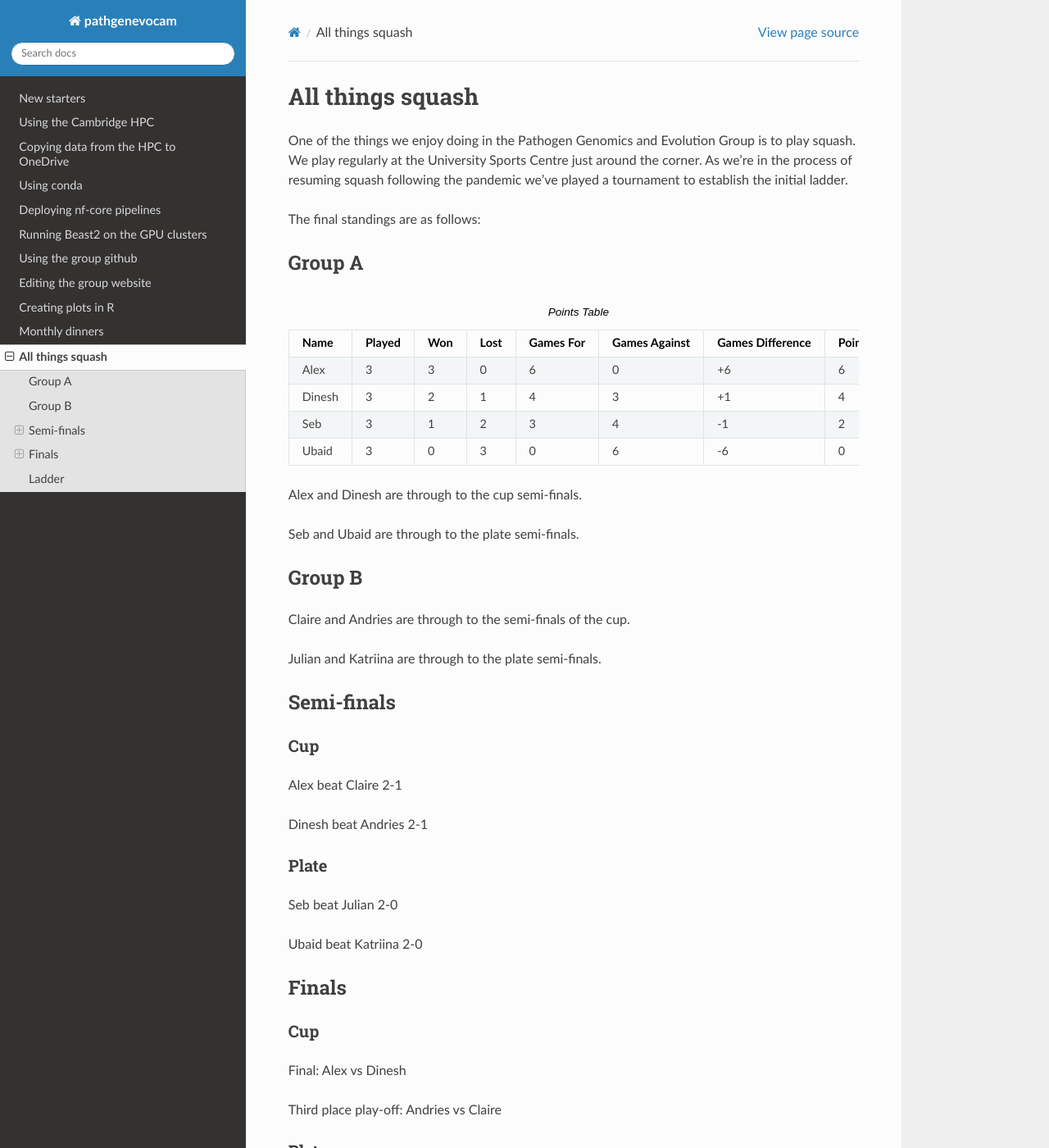
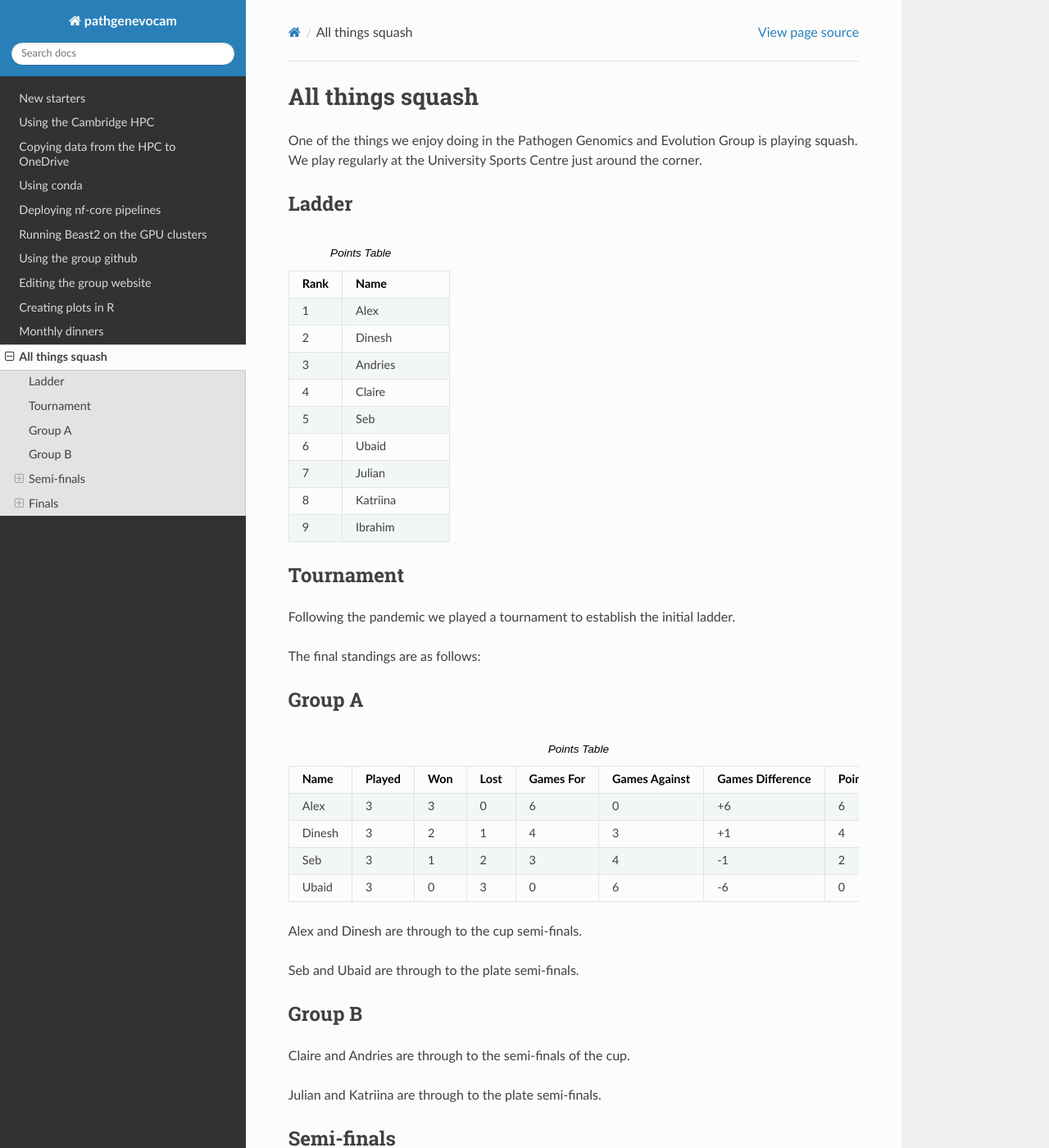
Before and after one commit to pathgenevocam/readthedocs, a Sphinx documentation site: the page built from docs/source/squash.rst, in a window 1280 px wide and 1400 px high. Shown: the whole window at 82% size. Built offline with Sphinx 7.4.7 and the Read the Docs theme 2.0.0, drawn with Linux system fonts in a browser that asks for light colours; some of the changed text lies outside the part shown.

Commit message:
update squash page

```diff
--- a/docs/source/squash.rst
+++ b/docs/source/squash.rst
@@ -1,9 +1,41 @@
 All things squash
 =================
 
-One of the things we enjoy doing in the Pathogen Genomics and Evolution Group is to play squash.
-We play regularly at the University Sports Centre just around the corner.  As we're in the process
-of resuming squash following the pandemic we've played a tournament to establish the initial ladder.
+One of the things we enjoy doing in the Pathogen Genomics and Evolution Group is playing squash.
+We play regularly at the University Sports Centre just around the corner.
+
+Ladder
+------
+
+.. list-table:: Points Table
+   :widths: 25 50
+   :header-rows: 1
+
+   * - Rank
+     - Name
+   * - 1
+     - Alex
+   * - 2
+     - Dinesh
+   * - 3
+     - Andries
+   * - 4
+     - Claire
+   * - 5
+     - Seb
+   * - 6
+     - Ubaid
+   * - 7
+     - Julian
+   * - 8
+     - Katriina
+   * - 9
+     - Ibrahim
+
+Tournament
+----------
+
+Following the pandemic we played a tournament to establish the initial ladder.
 
 The final standings are as follows:
 
@@ -89,7 +121,8 @@ Finals
 Cup
 ^^^
 
-Final: Alex vs Dinesh
+Final: Alex beat Dinesh 2-0. Alex is the Cup Champion and heads to the top of
+the ladder.
 
 Third place play-off: Andries vs Claire
 
@@ -99,31 +132,3 @@ Plate
 Final: Seb beat Ubaid 2-0. Seb is Plate Champion!!
 
 Seventh place play-off: Julian beat Katriina 2-0
-
-Ladder
-------
-
-.. list-table:: Points Table
-   :widths: 25 50
-   :header-rows: 1
-
-   * - Rank
-     - Name
-   * - 1
-     -
-   * - 2
-     -
-   * - 3
-     -
-   * - 4
-     -
-   * - 5
-     - Seb
-   * - 6
-     - Ubaid
-   * - 7
-     - Julian
-   * - 8
-     - Katriina
-   * - 9
-     - Ibrahim (injured)
```
